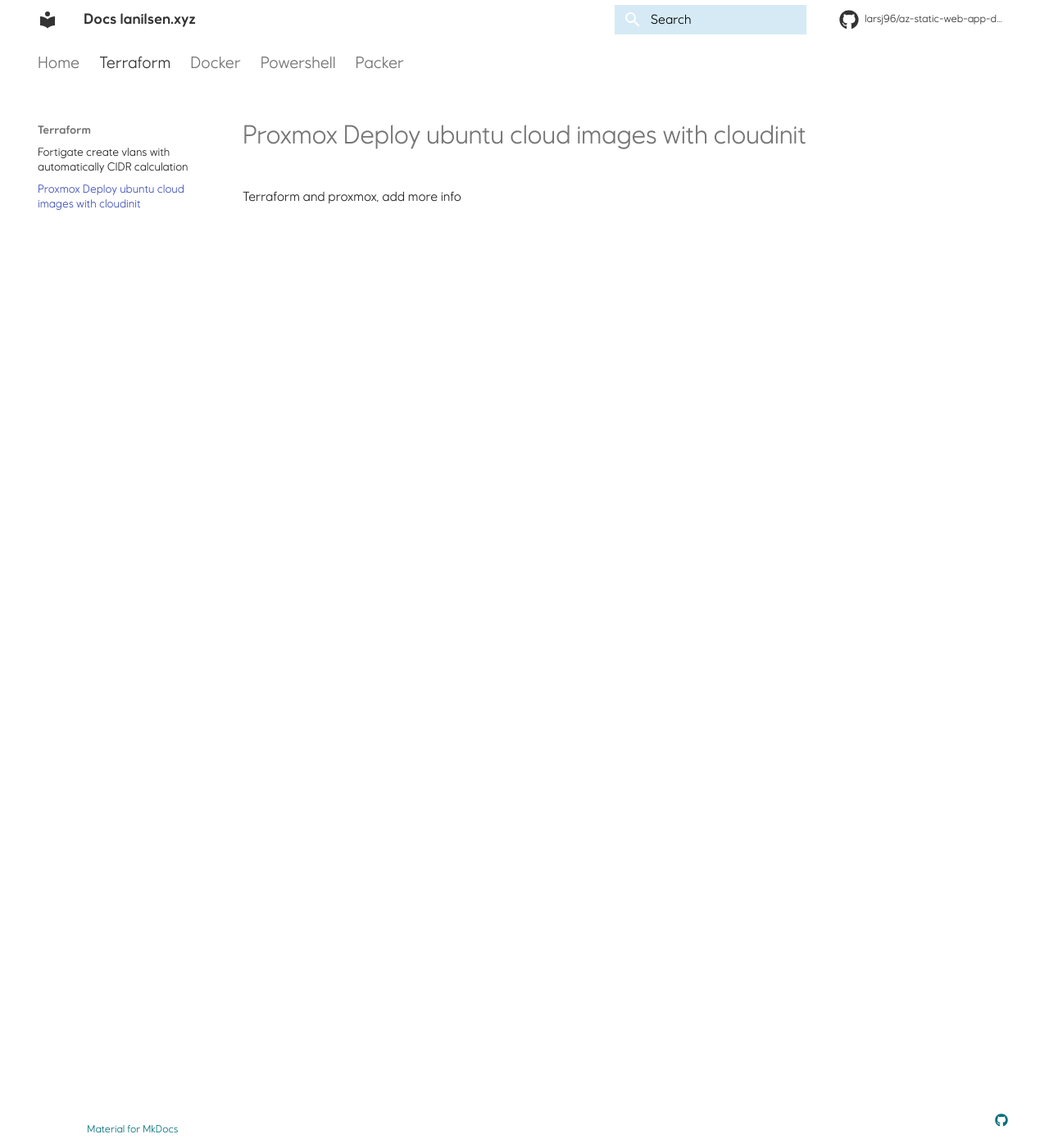
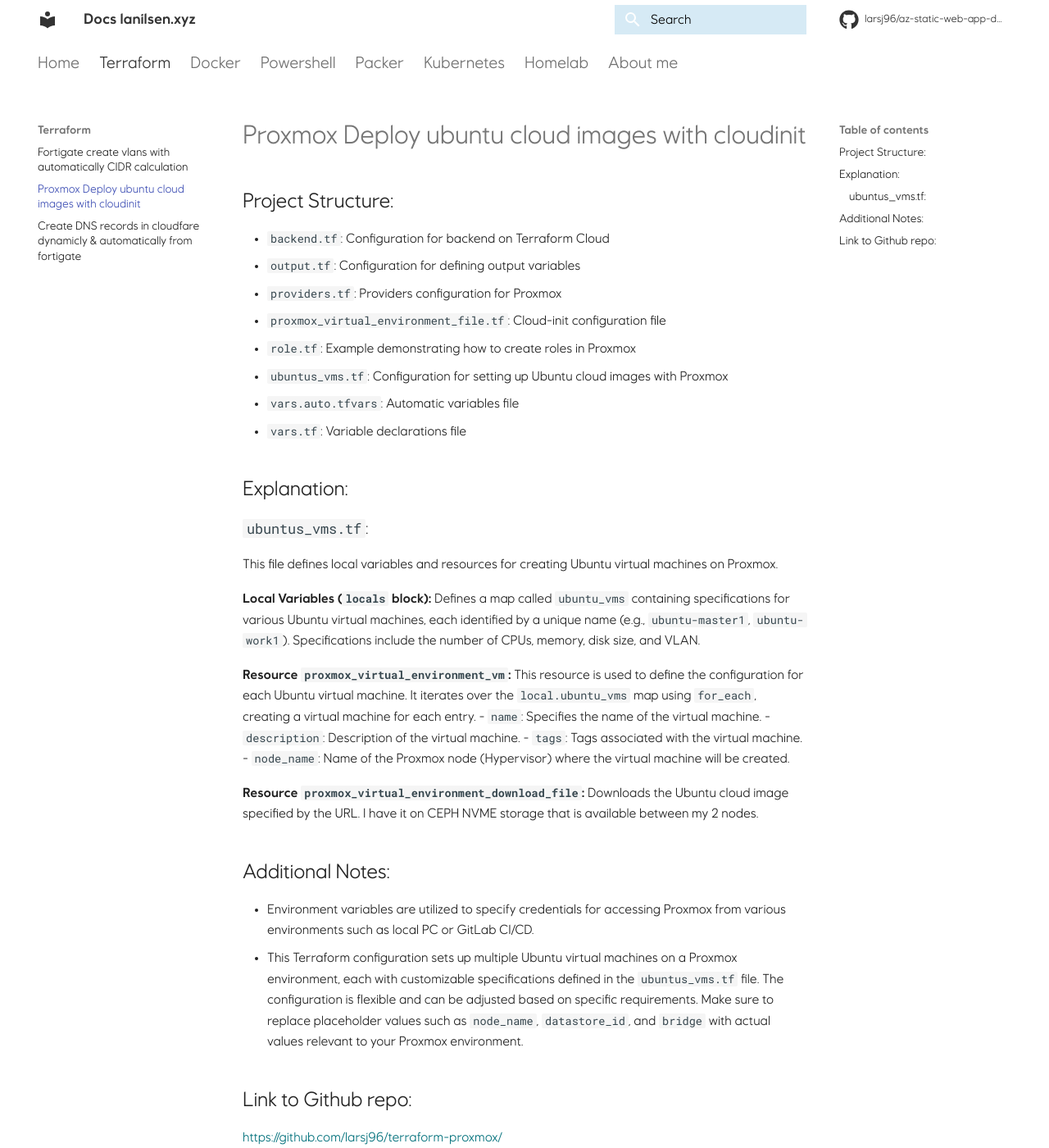
Before and after one commit to larsj96/az-static-web-app-docs, an MkDocs documentation site: the page built from docs/source/Terraform/proxmox_ubuntu.md, in a window 1280 px wide and 1400 px high. Shown: the whole window at 82% size. Built offline with MkDocs 1.6.1 and Material for MkDocs 9.7.7, drawn with Linux system fonts in a browser that asks for light colours; comment, search, counter and statistics services are not loaded.

Commit message:
added alot of docs

```diff
--- a/docs/source/Terraform/proxmox_ubuntu.md
+++ b/docs/source/Terraform/proxmox_ubuntu.md
@@ -1 +1,36 @@
-Terraform and proxmox, add more info
+## Project Structure:
+
+- `backend.tf`: Configuration for backend on Terraform Cloud
+- `output.tf`: Configuration for defining output variables
+- `providers.tf`: Providers configuration for Proxmox
+- `proxmox_virtual_environment_file.tf`: Cloud-init configuration file
+- `role.tf`: Example demonstrating how to create roles in Proxmox
+- `ubuntus_vms.tf`: Configuration for setting up Ubuntu cloud images with Proxmox
+- `vars.auto.tfvars`: Automatic variables file
+- `vars.tf`: Variable declarations file
+
+## Explanation:
+
+### `ubuntus_vms.tf`:
+This file defines local variables and resources for creating Ubuntu virtual machines on Proxmox.
+
+**Local Variables (`locals` block):**
+Defines a map called `ubuntu_vms` containing specifications for various Ubuntu virtual machines, each identified by a unique name (e.g., `ubuntu-master1`, `ubuntu-work1`). Specifications include the number of CPUs, memory, disk size, and VLAN.
+
+**Resource `proxmox_virtual_environment_vm`:**
+This resource is used to define the configuration for each Ubuntu virtual machine. It iterates over the `local.ubuntu_vms` map using `for_each`, creating a virtual machine for each entry.
+- `name`: Specifies the name of the virtual machine.
+- `description`: Description of the virtual machine.
+- `tags`: Tags associated with the virtual machine.
+- `node_name`: Name of the Proxmox node (Hypervisor) where the virtual machine will be created.
+
+**Resource `proxmox_virtual_environment_download_file`:**
+Downloads the Ubuntu cloud image specified by the URL. I have it on CEPH NVME storage that is available between my 2 nodes.
+
+## Additional Notes:
+
+- Environment variables are utilized to specify credentials for accessing Proxmox from various environments such as local PC or GitLab CI/CD.
+- This Terraform configuration sets up multiple Ubuntu virtual machines on a Proxmox environment, each with customizable specifications defined in the `ubuntus_vms.tf` file. The configuration is flexible and can be adjusted based on specific requirements. Make sure to replace placeholder values such as `node_name`, `datastore_id`, and `bridge` with actual values relevant to your Proxmox environment.
+
+## Link to Github repo:
+[https://github.com/larsj96/terraform-proxmox/](https://github.com/larsj96/terraform-proxmox/)
--- a/mkdocs.yml
+++ b/mkdocs.yml
@@ -8,7 +8,7 @@ site_url:         'https://docs.lanilsen.xyz/'
 # Repository, edit to point to appropriate repo
 repo_name: 'larsj96/az-static-web-app-docs'
 repo_url:  'https://github.com/larsj96/az-static-web-app-docs'
-edit_uri:  'edit/main/docs/source/equinor-example'
+edit_uri:  'edit/main/docs/'
 
 
 # Source and build destination
@@ -37,7 +37,7 @@ theme:
 extra:
   social:
     - icon:  fontawesome/brands/github
-      link:  https://github.com/equinor/az-static-web-app-docs-template
+      link:  https://github.com/larsj96/
 
 
 # Extensions, do not edit
@@ -102,9 +102,16 @@ nav:
   - Terraform:
       - Fortigate create vlans with automatically CIDR calculation: source/Terraform/fortigate.md
       - Proxmox Deploy ubuntu cloud images with cloudinit: source/Terraform/proxmox_ubuntu.md
+      - Create DNS records in cloudfare dynamicly & automatically from fortigate: source/Terraform/cloudfare.md
   - Docker:
-      - placeholder: source/404/placeholder.md
+      - Docker-Compose: source/Docker/docker-compose.md
   - Powershell:
       - PFsense Rest Api Powershell Module: source/Powershell/PFsenseModule.md
   - Packer:
       - VShere Windows CIS level 1: source/Packer/Vsphere_cis1.md
+  - Kubernetes:
+      - Fortigate And CNI: source/Kubernetes/Fortigate&CNI.md
+  - Homelab:
+      - Specs: source/Homelab/Specs.md
+  - About me:
+      - Information: source/About/information.md
```
Also changed, not shown: docs/source/Homelab/Specs.md (added, +35 -0 lines), docs/source/Terraform/cloudfare.md (added, +1 -0 lines), docs/source/Terraform/fortigate.md (+3 -3 lines), docs/source/About/information.md (added), docs/source/Docker/docker-compose.md (added), docs/source/Kubernetes/Fortigate&CNI.md (added), docs/source/Packer/Vsphere_cis1.md (added).
